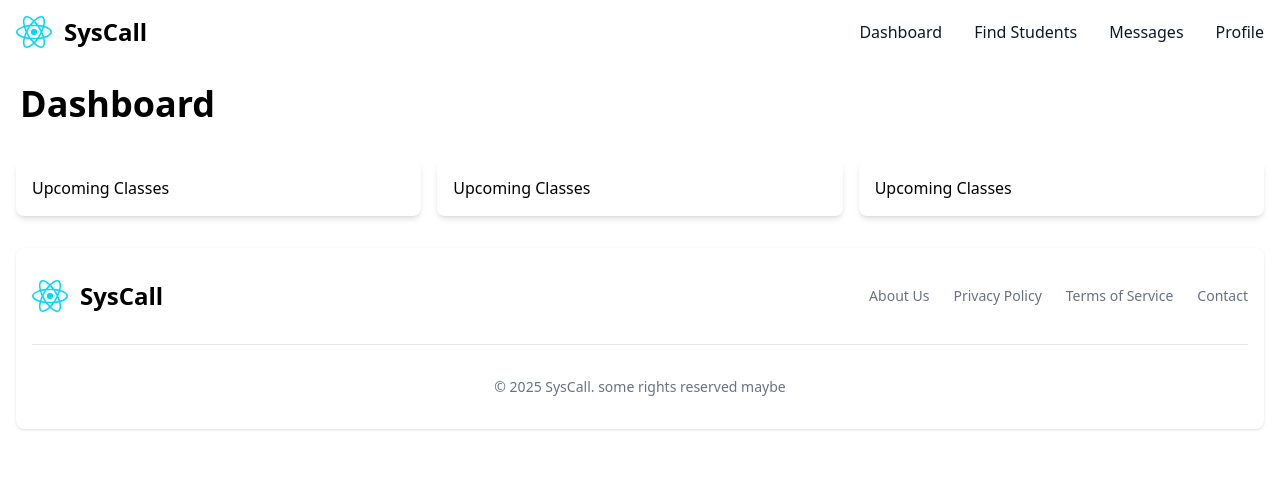
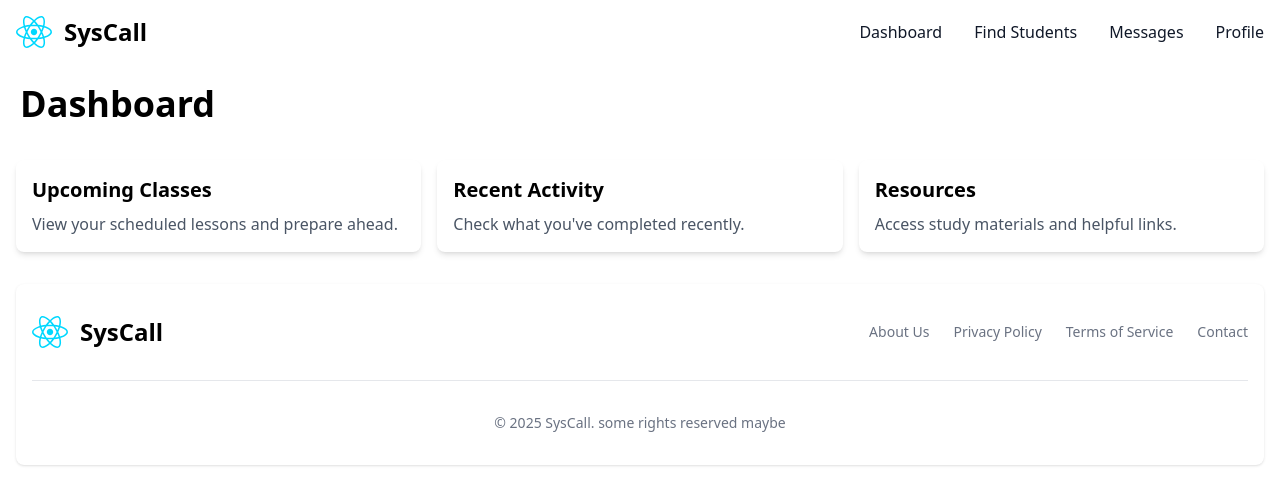
Before and after one commit to prmntr/yrhacks2025syscall, a React (Vite) app: page /dashboard in a window 1280 px wide. Shown: the top 504 px of the page. Built offline with nearby package versions, Linux system fonts and the light colour scheme.

Commit message:
Fixed Format

```diff
--- a/src/pages/Dashboard.tsx
+++ b/src/pages/Dashboard.tsx
@@ -4,13 +4,16 @@ function Dashboard() {
       <h1 className="font-bold m-5 text-4xl">Dashboard</h1>
       <div className="grid grid-cols-1 md:grid-cols-2 lg:grid-cols-3 gap-4 p-4">
         <div className="bg-white shadow-md rounded-lg p-4">
-          <h1>Upcoming Classes</h1>
+          <h2 className="text-xl font-semibold mb-2">Upcoming Classes</h2>
+          <p className="text-gray-600">View your scheduled lessons and prepare ahead.</p>
         </div>
         <div className="bg-white shadow-md rounded-lg p-4">
-          <h1>Upcoming Classes</h1>
+          <h2 className="text-xl font-semibold mb-2">Recent Activity</h2>
+          <p className="text-gray-600">Check what you've completed recently.</p>
         </div>
         <div className="bg-white shadow-md rounded-lg p-4">
-          <h1>Upcoming Classes</h1>
+          <h2 className="text-xl font-semibold mb-2">Resources</h2>
+          <p className="text-gray-600">Access study materials and helpful links.</p>
         </div>
       </div>
     </>
--- a/src/pages/Students.tsx
+++ b/src/pages/Students.tsx
@@ -3,6 +3,7 @@ function Students() {
     <div>
       <h1>Students</h1>
       <p>List of students will be displayed here.</p>
+      <p>The </p>
     </div>
   );
 }
```
